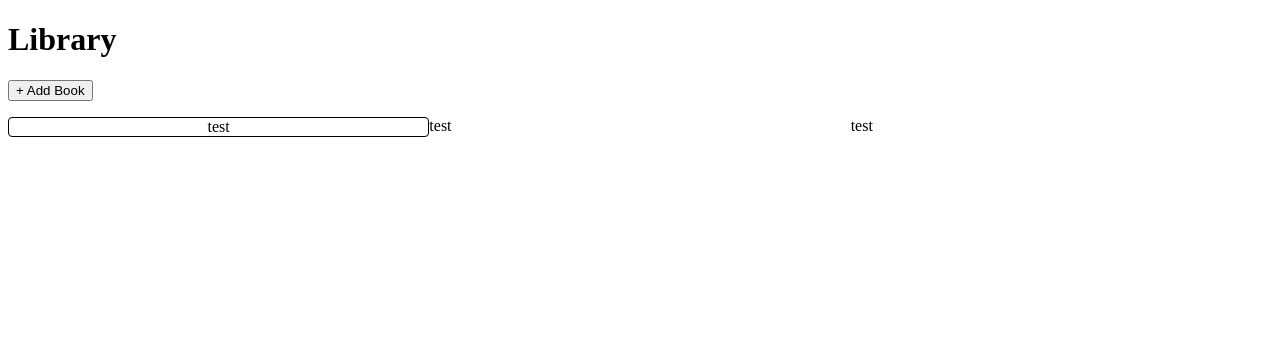
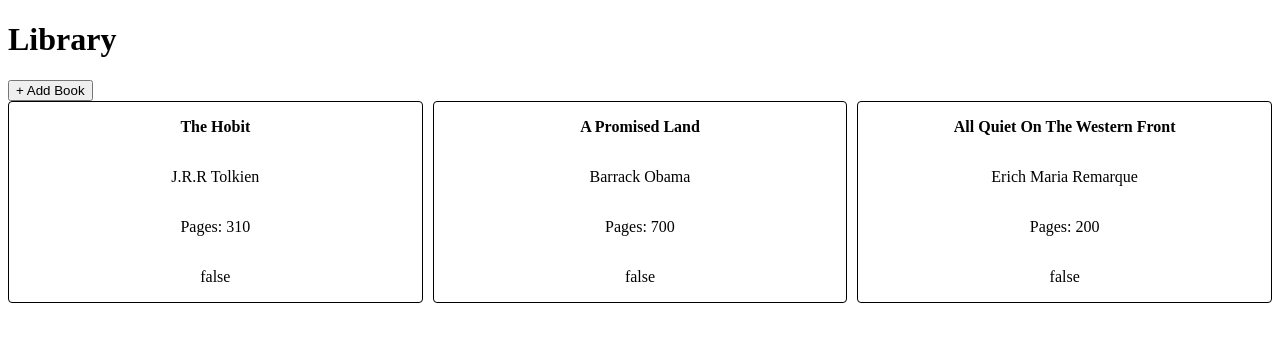
Before and after one commit to EuanRW/library, a plain HTML site: page index.html in a window 1280 px wide. Drawn offline with Linux system fonts and the light colour scheme.

Commit message:
Adding ability to view book details in UI.

```diff
--- a/index.html
+++ b/index.html
@@ -15,9 +15,7 @@
     <main>
         <button id="addBookButton">+ Add Book</button>
         <div id="bookGrid">
-            <p class="bookGridItem">test</p>
-            <p>test</p>
-            <p>test</p>
+
         </div>
     </main>
     <footer>
--- a/script.js
+++ b/script.js
@@ -22,13 +22,56 @@ Book.prototype.info = function () {
 };
 
 function addBookToLibrary(book) {
-  myLibrary.push(book)
+  myLibrary.push(book);
+
+  const bookGrid = document.getElementById("bookGrid");
+
+  const bookGridItem = document.createElement("div");
+  bookGridItem.className = "bookGridItem"
+
+  bookGrid.appendChild(bookGridItem);
+
+  //title
+  const titlePara = document.createElement("p");
+  const titleNode = document.createTextNode(book.title);
+  titlePara.appendChild(titleNode);
+  titlePara.className = "bookTitle"
+
+  //author
+  const authorPara = document.createElement("p");
+  const authorNode = document.createTextNode(book.author);
+  authorPara.appendChild(authorNode);
+  authorPara.className = "bookAuthor"
+
+  //page count
+  const pagesPara = document.createElement("p");
+  const pagesNode = document.createTextNode("Pages: " + book.pages);
+  pagesPara.appendChild(pagesNode);
+  pagesPara.className = "bookPages"
+
+  //read status
+  const readPara = document.createElement("p");
+  const readNode = document.createTextNode(book.read);
+  readPara.appendChild(readNode);
+  readPara.className = "bookReadStatus"
+
+  bookGridItem.appendChild(titlePara);
+  bookGridItem.appendChild(authorPara);
+  bookGridItem.appendChild(pagesPara);
+  bookGridItem.appendChild(readPara);
+
+
 }
 
 const book1 = new Book("The Hobit", "J.R.R Tolkien", 310, false);
 const book2 = new Book("A Promised Land", "Barrack Obama", 700, false);
-const book3 = new Book("All Quiet On The Western Front", "Erich Maria Remarque", 200, false)
+const book3 = new Book(
+  "All Quiet On The Western Front",
+  "Erich Maria Remarque",
+  200,
+  false
+);
 
-addBookToLibrary(book1)
-addBookToLibrary(book2)
-addBookToLibrary(book3)
+addBookToLibrary(book1);
+addBookToLibrary(book2);
+addBookToLibrary(book3);
--- a/styles.css
+++ b/styles.css
@@ -1,6 +1,7 @@
 #bookGrid {
     display: grid;
     grid-template-columns: 1fr 1fr 1fr;
+    gap: 10px;
 }
 
 .bookGridItem {
@@ -9,4 +10,9 @@
     display: flex;
     align-items: center;
     justify-content: center;
+    flex-direction: column;
 }
+
+.bookTitle {
+    font-weight: bold;
+}
```
